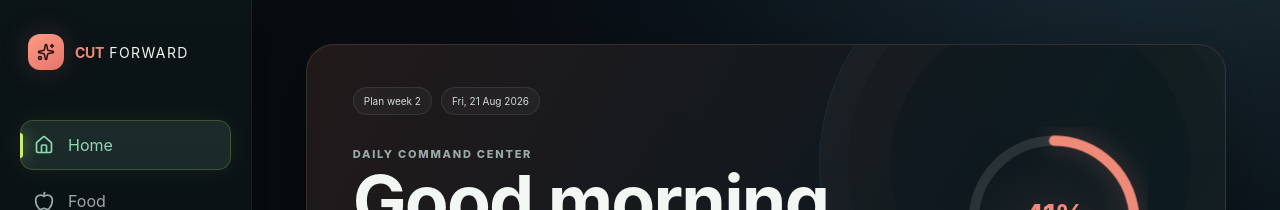
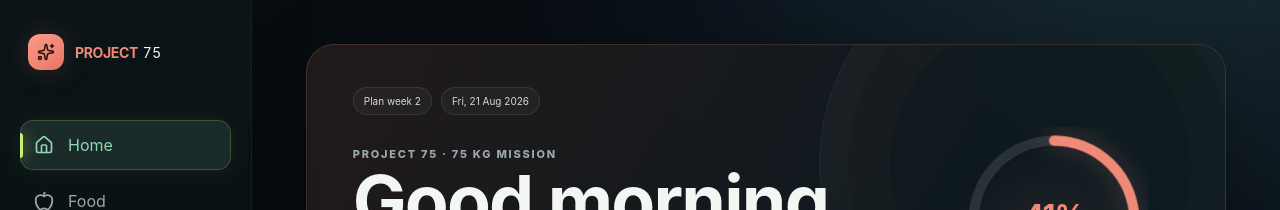
Before and after one commit to Kennydebie/Health_App, a React (Vite) app: page / in a window 1280 px wide. Shown: the top 210 px of the page. Built offline with nearby package versions, Linux system fonts and the light colour scheme.

Commit message:
Rename app to Project 75 and secure builds

```diff
--- a/index.html
+++ b/index.html
@@ -4,8 +4,8 @@
     <meta charset="UTF-8" />
     <meta name="viewport" content="width=device-width, initial-scale=1.0, viewport-fit=cover" />
     <meta name="theme-color" content="#0a0d0c" />
-    <meta name="description" content="Cut Forward — personal nutrition and strength coaching for sustainable fat loss." />
-    <title>Cut Forward</title>
+    <meta name="description" content="Project 75 — personal nutrition, strength, and progress coaching built around reaching 75 kg." />
+    <title>Project 75</title>
   </head>
   <body>
     <div id="root"></div>
--- a/package.json
+++ b/package.json
@@ -1,11 +1,11 @@
 {
-  "name": "cut-forward-health-app",
+  "name": "project-75-health-app",
   "private": true,
   "version": "1.0.0",
   "type": "module",
   "scripts": {
     "dev": "vite",
-    "build": "tsc -b && vite build",
+    "build": "tsc -b && vite build && node scripts/scrub-build-secrets.mjs",
     "lint": "eslint .",
     "preview": "vite preview",
     "test": "vitest run"
--- a/src/components/AppShell.tsx
+++ b/src/components/AppShell.tsx
@@ -25,7 +25,7 @@ export function AppShell({ page, setPage, children, name, planWeek, trainingStre
     <div className="app-shell">
       <aside className="sidebar">
         <button className="brand" type="button" onClick={() => setPage('home')} aria-label="Go home">
-          <span className="brand-mark"><Sparkles size={18} /></span><span><strong>CUT</strong> FORWARD</span>
+          <span className="brand-mark"><Sparkles size={18} /></span><span><strong>PROJECT</strong> 75</span>
         </button>
         <nav aria-label="Primary navigation">
           {navItems.map(({ id, label, Icon }) => <button key={id} type="button" data-page={id} aria-label={label} aria-current={page === id ? 'page' : undefined} className={page === id ? 'active' : ''} onClick={() => setPage(id)}><Icon size={20} /><span>{label}</span></button>)}
--- a/src/components/Modal.tsx
+++ b/src/components/Modal.tsx
@@ -24,7 +24,7 @@ export function Modal({ open, onClose, title, subtitle, children, wide = false }
     <div className="modal-backdrop" role="presentation" onMouseDown={(event) => { if (event.target === event.currentTarget) onClose(); }}>
       <section className={`modal-sheet ${wide ? 'modal-sheet--wide' : ''}`} role="dialog" aria-modal="true" aria-labelledby="modal-title">
         <header className="modal-header">
-          <div><p className="eyebrow">Cut Forward</p><h2 id="modal-title">{title}</h2>{subtitle ? <p>{subtitle}</p> : null}</div>
+          <div><p className="eyebrow">Project 75</p><h2 id="modal-title">{title}</h2>{subtitle ? <p>{subtitle}</p> : null}</div>
           <button className="icon-button" type="button" onClick={onClose} aria-label="Close"><X size={20} /></button>
         </header>
         <div className="modal-body">{children}</div>
--- a/src/features/FitDaysImport.tsx
+++ b/src/features/FitDaysImport.tsx
@@ -202,7 +202,7 @@ export function FitDaysImport({ controller }: FitDaysImportProps) {
       </div>
       <input ref={galleryInput} hidden type="file" accept="image/png,image/jpeg,image/webp,image/heic,image/heif,.heic,.heif" onChange={(event) => { const file = event.target.files?.[0]; if (file) void analyzeFile(file); }} />
       <input ref={cameraInput} hidden type="file" accept="image/*" capture="environment" onChange={(event) => { const file = event.target.files?.[0]; if (file) void analyzeFile(file); }} />
-      <p className="fitdays-privacy"><LockKeyhole size={14} /> Processed securely with OpenAI vision. Cut Forward does not save the image, it is not used for model training, and it never changes your goals.</p>
+      <p className="fitdays-privacy"><LockKeyhole size={14} /> Processed securely with OpenAI vision. Project 75 does not save the image, it is not used for model training, and it never changes your goals.</p>
     </div> : null}
 
     {step === 'analyzing' ? <div className="fitdays-processing">
--- a/src/features/HomePage.tsx
+++ b/src/features/HomePage.tsx
@@ -78,7 +78,7 @@ export function HomePage({ controller, setPage, onStartWorkout }: HomePageProps)
       <div className="daily-command__glow" aria-hidden="true" />
       <div className="daily-command__copy">
         <div className="daily-command__meta"><span>Plan week {week}</span><span>{prettyDate(today, true)}</span></div>
-        <p className="eyebrow">Daily command center</p>
+        <p className="eyebrow">Project 75 · {profile.goalWeightKg} kg mission</p>
         <h1>Good morning, {profile.name}.</h1>
         <p className="daily-objective">Today’s objective: <strong>{workoutDay.isRestDay ? 'recover, move, and stay consistent' : `${displayWorkoutTitle(workoutDay).toLowerCase()} with controlled effort`}</strong>.</p>
         <button className="primary-button command-action" type="button" onClick={action.run}><ActionIcon size={19} /> {action.label}<ArrowRight size={18} /></button>
--- a/src/features/ProfilePage.tsx
+++ b/src/features/ProfilePage.tsx
@@ -68,7 +68,7 @@ export function ProfilePage({ controller, onDirtyChange }: ProfilePageProps) {
         <article className="card settings-section"><header><span className="metric-icon orange"><Dumbbell size={19} /></span><div><p className="eyebrow">Training</p><h2>Schedule & equipment</h2></div></header><div className="choice-section"><span>Preferred training days</span><div className="choice-chips">{dayOptions.map((day) => <button type="button" key={day} className={draft.trainingDays.includes(day) ? 'active' : ''} onClick={() => setDraft((current) => ({ ...current, trainingDays: current.trainingDays.includes(day) ? current.trainingDays.filter((item) => item !== day) : [...current.trainingDays, day] }))}>{draft.trainingDays.includes(day) ? <Check size={14} /> : null}{day.slice(0, 3)}</button>)}</div></div><div className="choice-section"><span>Available equipment</span><div className="equipment-list">{equipmentOptions.map((item) => <button type="button" key={item} className={draft.equipment.includes(item) ? 'active' : ''} onClick={() => setDraft((current) => ({ ...current, equipment: current.equipment.includes(item) ? current.equipment.filter((value) => value !== item) : [...current.equipment, item] }))}><i>{draft.equipment.includes(item) ? <Check size={15} /> : null}</i>{item}</button>)}</div></div></article>
       </div>
 
-      <aside className="settings-aside"><article className="profile-summary"><div className="profile-avatar">{draft.name.charAt(0).toUpperCase()}</div><p className="eyebrow">Primary outcome</p><h2>Lose fat.<br />Keep the muscle.</h2><div><span><strong>{draft.currentWeightKg}</strong> kg now</span><ChevronRight size={18} /><span><strong>{draft.goalWeightKg}</strong> kg goal</span></div><section className="profile-plan-status"><span><Target size={15} /><strong>Week {planWeek}</strong><small>active plan</small></span><span><Dumbbell size={15} /><strong>{trainingStreak}</strong><small>week streak</small></span><span><Activity size={15} /><strong>{consistency.percent}%</strong><small>consistency</small></span></section></article><article className="card data-card"><Settings2 size={20} /><h3>Your data stays here</h3><p>Profile, food, weight and workout records remain in this browser through the versioned local-storage migration.</p></article><details className="advanced-tools"><summary>Advanced · Data tools</summary><p>Restoring sample data replaces all local records and settings.</p><button type="button" className="reset-button" onClick={() => setResetOpen(true)}><RefreshCcw size={17} /> Restore sample data</button></details></aside>
+      <aside className="settings-aside"><article className="profile-summary"><div className="profile-avatar">{draft.name.charAt(0).toUpperCase()}</div><p className="eyebrow">Project 75 outcome</p><h2>Reach 75 kg.<br />Keep the muscle.</h2><div><span><strong>{draft.currentWeightKg}</strong> kg now</span><ChevronRight size={18} /><span><strong>{draft.goalWeightKg}</strong> kg goal</span></div><section className="profile-plan-status"><span><Target size={15} /><strong>Week {planWeek}</strong><small>active plan</small></span><span><Dumbbell size={15} /><strong>{trainingStreak}</strong><small>week streak</small></span><span><Activity size={15} /><strong>{consistency.percent}%</strong><small>consistency</small></span></section></article><article className="card data-card"><Settings2 size={20} /><h3>Your data stays here</h3><p>Profile, food, weight and workout records remain in this browser through the versioned local-storage migration.</p></article><details className="advanced-tools"><summary>Advanced · Data tools</summary><p>Restoring sample data replaces all local records and settings.</p><button type="button" className="reset-button" onClick={() => setResetOpen(true)}><RefreshCcw size={17} /> Restore sample data</button></details></aside>
     </section>
 
     <Modal open={recommendOpen} onClose={() => setRecommendOpen(false)} title="Recommended starting targets" subtitle="A moderate estimate based on your profile—not an automatic overwrite.">
--- a/src/features/ProgressPage.tsx
+++ b/src/features/ProgressPage.tsx
@@ -107,7 +107,7 @@ export function ProgressPage({ controller }: ProgressPageProps) {
 
     <section className="progress-hero card" hidden={progressTab !== 'overview' && progressTab !== 'body'}>
       <div className="goal-orbit" style={{ '--goal-progress': `${weightProgress * 3.6}deg` } as CSSProperties}><div><strong>{Math.round(weightProgress)}%</strong><span>to goal</span></div></div>
-      <div className="progress-hero__copy"><p className="eyebrow">Body-weight journey</p><h2>{trend.currentAverage ? trend.currentAverage.toFixed(1) : '—'} kg</h2><p><strong>{data.profile.startWeightKg} kg</strong> start <span>→</span> <strong>{data.profile.goalWeightKg} kg</strong> goal</p><div className="pace-badge"><TrendingDown size={16} /> {Math.abs(weightChange).toFixed(2)} kg/week <span>seven-day average pace</span></div></div>
+      <div className="progress-hero__copy"><p className="eyebrow">Project 75 journey</p><h2>{trend.currentAverage ? trend.currentAverage.toFixed(1) : '—'} kg</h2><p><strong>{data.profile.startWeightKg} kg</strong> start <span>→</span> <strong>{data.profile.goalWeightKg} kg</strong> goal</p><div className="pace-badge"><TrendingDown size={16} /> {Math.abs(weightChange).toFixed(2)} kg/week <span>seven-day average pace</span></div></div>
       <div className="progress-hero__consistency"><span>Weekly consistency</span><strong>{consistency.percent}%</strong><p>{consistency.strength} of {consistency.plannedStrength} strength sessions · {consistency.cardioMinutes} cardio min</p></div>
     </section>
 
```
Also changed, not shown: scripts/scrub-build-secrets.mjs (added, +30 -0 lines), 2 other files (tests, documents, lock files or other folders).
